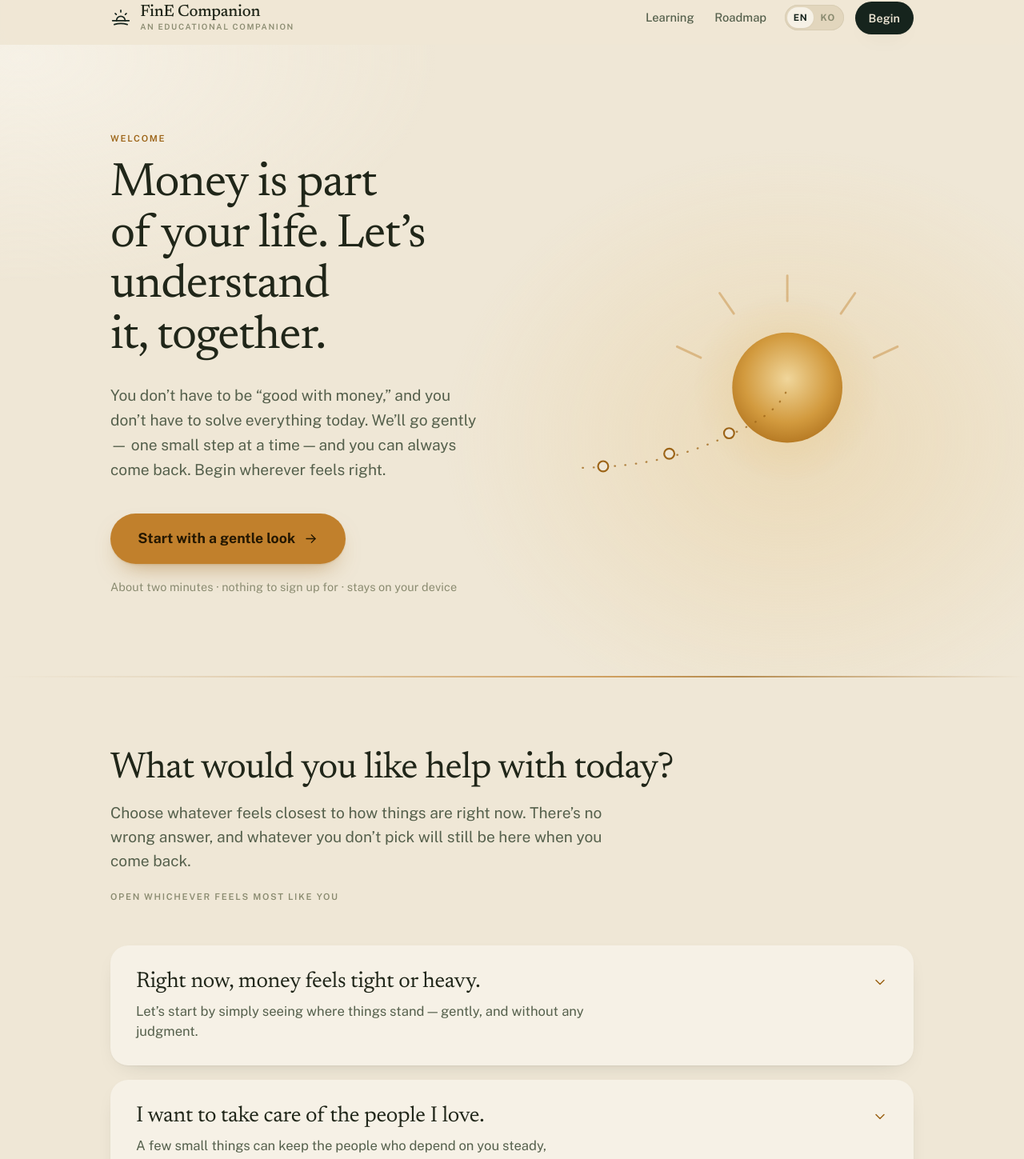
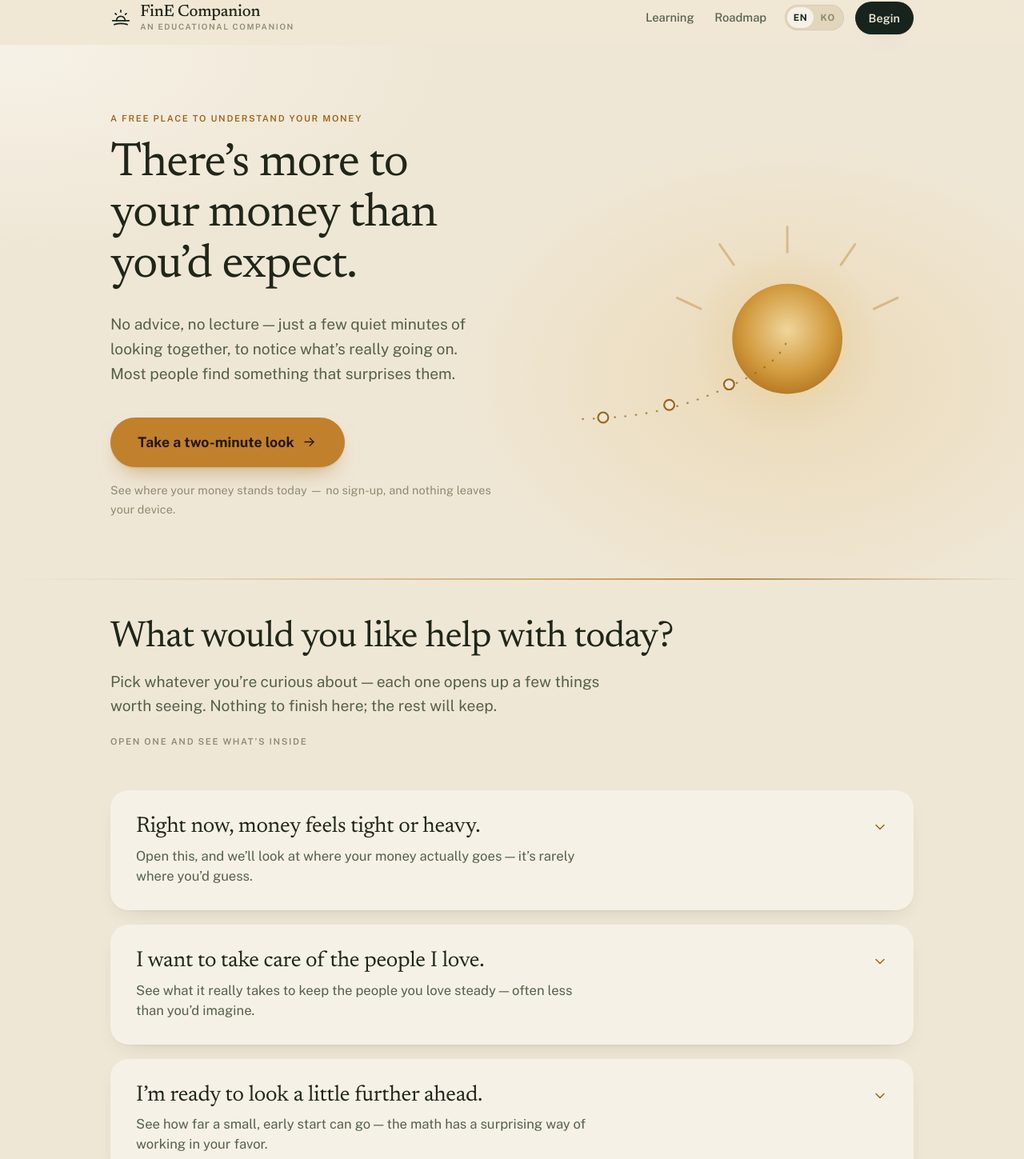
Before and after one commit to wheo28/fine-companion, a React (Vite) app: page / in a window 1280 px wide. Shown: the part 12-1461 px from the top of the page at 80% size. Built offline with nearby package versions, Linux system fonts and the light colour scheme.

Commit message:
release2.8

```diff
--- a/src/hub/hubContent.js
+++ b/src/hub/hubContent.js
@@ -13,37 +13,37 @@ export const hubContent = {
     },
     assure: ['About 2 minutes to start', 'No wrong answers', 'Stays on your device', 'Educational, not advice'],
     hero: {
-      welcome: 'Welcome',
-      headline: 'Money is part of your life. Let’s understand it, together.',
-      body: 'You don’t have to be “good with money,” and you don’t have to solve everything today. We’ll go gently — one small step at a time — and you can always come back. Begin wherever feels right.',
-      begin: 'Start with a gentle look',
-      safeNote: 'About two minutes · nothing to sign up for · stays on your device',
+      welcome: 'A free place to understand your money',
+      headline: 'There’s more to your money than you’d expect.',
+      body: 'No advice, no lecture — just a few quiet minutes of looking together, to notice what’s really going on. Most people find something that surprises them.',
+      begin: 'Take a two-minute look',
+      safeNote: 'See where your money stands today — no sign-up, and nothing leaves your device.',
     },
     concerns: {
       question: 'What would you like help with today?',
-      lead: 'Choose whatever feels closest to how things are right now. There’s no wrong answer, and whatever you don’t pick will still be here when you come back.',
-      hint: 'Open whichever feels most like you',
+      lead: 'Pick whatever you’re curious about — each one opens up a few things worth seeing. Nothing to finish here; the rest will keep.',
+      hint: 'Open one and see what’s inside',
       doors: [
         {
           feeling: 'Right now, money feels tight or heavy.',
-          reply: 'Let’s start by simply seeing where things stand — gently, and without any judgment.',
+          reply: 'Open this, and we’ll look at where your money actually goes — it’s rarely where you’d guess.',
           ids: ['cashflow', 'stress', 'risk'],
         },
         {
           feeling: 'I want to take care of the people I love.',
-          reply: 'A few small things can keep the people who depend on you steady, whatever comes.',
+          reply: 'See what it really takes to keep the people you love steady — often less than you’d imagine.',
           ids: ['insurance', 'estate', 'education'],
         },
         {
           feeling: 'I’m ready to look a little further ahead.',
-          reply: 'Small, early steps have a quiet way of adding up to the life you’re hoping for.',
+          reply: 'See how far a small, early start can go — the math has a surprising way of working in your favor.',
           ids: ['retirement', 'investing', 'tax'],
         },
       ],
       unsure: {
         feeling: 'Honestly, I’m not sure where to start.',
-        reply: 'That’s completely okay — most people feel that way. We can begin with one short, honest look at where you are today.',
-        cta: 'Start with a gentle look',
+        reply: 'Not sure yet? Start with a short look at your own money — a good place to notice what’s really going on.',
+        cta: 'Take a two-minute look',
       },
     },
     startHereLabel: 'Start here',
@@ -143,37 +143,37 @@ export const hubContent = {
     },
     assure: ['시작까지 약 2분', '틀린 답은 없어요', '기기에만 저장돼요', '교육 목적, 자문 아님'],
     hero: {
-      welcome: '환영합니다',
-      headline: '돈은 삶의 일부예요. 함께, 천천히 이해해 봐요.',
-      body: '돈을 잘 알아야 시작할 수 있는 건 아니에요. 오늘 모든 걸 해결하지 않아도 괜찮아요. 작은 한 걸음씩, 천천히 — 언제든 다시 와도 돼요. 마음이 가는 곳에서 시작하세요.',
-      begin: '가볍게 살펴보기',
-      safeNote: '약 2분 · 가입 필요 없음 · 기기에만 저장돼요',
+      welcome: '돈을 이해하는, 무료로 열린 공간',
+      headline: '당신의 돈에는 생각보다 많은 것이 담겨 있어요.',
+      body: '조언도, 잔소리도 아니에요 — 그저 몇 분, 함께 들여다보며 무슨 일이 벌어지는지 알아차리는 거예요. 대부분은 뜻밖의 무언가를 발견해요.',
+      begin: '2분 살펴보기',
+      safeNote: '지금 당신의 돈이 어디 있는지 살펴봐요 — 가입 없이, 어떤 것도 기기를 떠나지 않아요.',
     },
     concerns: {
       question: '오늘 무엇을 도와드릴까요?',
-      lead: '지금 상황에 가장 가까운 걸 골라 보세요. 틀린 답은 없고, 지금 고르지 않은 것들도 다시 오면 그대로 있을 거예요.',
-      hint: '가장 나 같은 걸 열어 보세요',
+      lead: '궁금한 걸 골라 보세요 — 하나하나가 볼만한 몇 가지를 열어 줘요. 여기서 끝낼 건 없고, 나머지는 그대로 있을 거예요.',
+      hint: '하나 열어, 안을 들여다보세요',
       doors: [
         {
           feeling: '요즘 돈이 빠듯하거나 무겁게 느껴져요.',
-          reply: '판단 없이, 지금 어디에 서 있는지 부드럽게 살펴보는 것부터 시작해요.',
+          reply: '이걸 열면, 돈이 실제로 어디로 가는지 함께 살펴봐요 — 대개 예상과는 다른 곳이에요.',
           ids: ['cashflow', 'stress', 'risk'],
         },
         {
           feeling: '사랑하는 사람들을 잘 지키고 싶어요.',
-          reply: '작은 몇 가지가, 나에게 기대는 사람들을 어떤 일이 와도 든든하게 지켜 줄 수 있어요.',
+          reply: '사랑하는 사람들을 지키는 데 정말 무엇이 필요한지 살펴봐요 — 생각보다 적을 때가 많아요.',
           ids: ['insurance', 'estate', 'education'],
         },
         {
           feeling: '이제 조금 더 앞을 내다볼 준비가 됐어요.',
-          reply: '이르고 작은 걸음들이, 바라는 삶으로 조용히 쌓여 가요.',
+          reply: '작고 이른 시작이 얼마나 멀리 가는지 살펴봐요 — 셈은 뜻밖에 당신 편이에요.',
           ids: ['retirement', 'investing', 'tax'],
         },
       ],
       unsure: {
         feeling: '솔직히 어디서 시작할지 모르겠어요.',
-        reply: '괜찮아요 — 대부분 그렇게 느껴요. 지금 어디 있는지 짧고 정직하게 한 번 살펴보는 것부터 시작할 수 있어요.',
-        cta: '가볍게 살펴보기',
+        reply: '아직 모르겠나요? 당신의 돈을 짧게 살펴보는 것부터 시작해요 — 무슨 일이 벌어지는지 알아차리기 좋은 자리예요.',
+        cta: '2분 살펴보기',
       },
     },
     startHereLabel: '여기서 시작',
--- a/src/index.css
+++ b/src/index.css
@@ -357,8 +357,8 @@ button { font: inherit; cursor: pointer; color: inherit; background: none; borde
   grid-template-columns: 1.05fr 0.95fr;
   align-items: center;
   gap: clamp(24px, 4vw, 60px);
-  padding-top: clamp(54px, 8vw, 108px);
-  padding-bottom: clamp(58px, 8vw, 108px);
+  padding-top: clamp(40px, 6vw, 80px);
+  padding-bottom: clamp(44px, 6vw, 82px);
 }
 
 /* The welcome — a human voice, generous and calm */
@@ -415,7 +415,7 @@ button { font: inherit; cursor: pointer; color: inherit; background: none; borde
    Feelings the person recognizes, each opening to the specific worries
    within. Recognition, not navigation. One thing at a time. ---- */
 .concerns {
-  padding-top: clamp(50px, 7vw, 92px);
+  padding-top: clamp(24px, 4vw, 48px);
   padding-bottom: clamp(16px, 3vw, 32px);
 }
 .concerns__head { max-width: 44rem; margin-bottom: clamp(30px, 4vw, 48px); }
@@ -1035,8 +1035,8 @@ button { font: inherit; cursor: pointer; color: inherit; background: none; borde
    ============================================================ */
 @media (max-width: 900px) {
   .hero__inner { grid-template-columns: 1fr; gap: clamp(18px, 5vw, 34px); }
-  .hero__scene { grid-row: 1; max-width: 340px; justify-self: start; }
-  .hero__welcome { grid-row: 2; }
+  .hero__welcome { grid-row: 1; }
+  .hero__scene { grid-row: 2; max-width: 300px; justify-self: start; }
   .rx-connect { grid-template-columns: 1fr; gap: 1.6rem; }
   .footer__inner { grid-template-columns: 1fr 1fr; gap: 1.8rem; }
   .footer__brand { grid-column: 1 / -1; }
```
